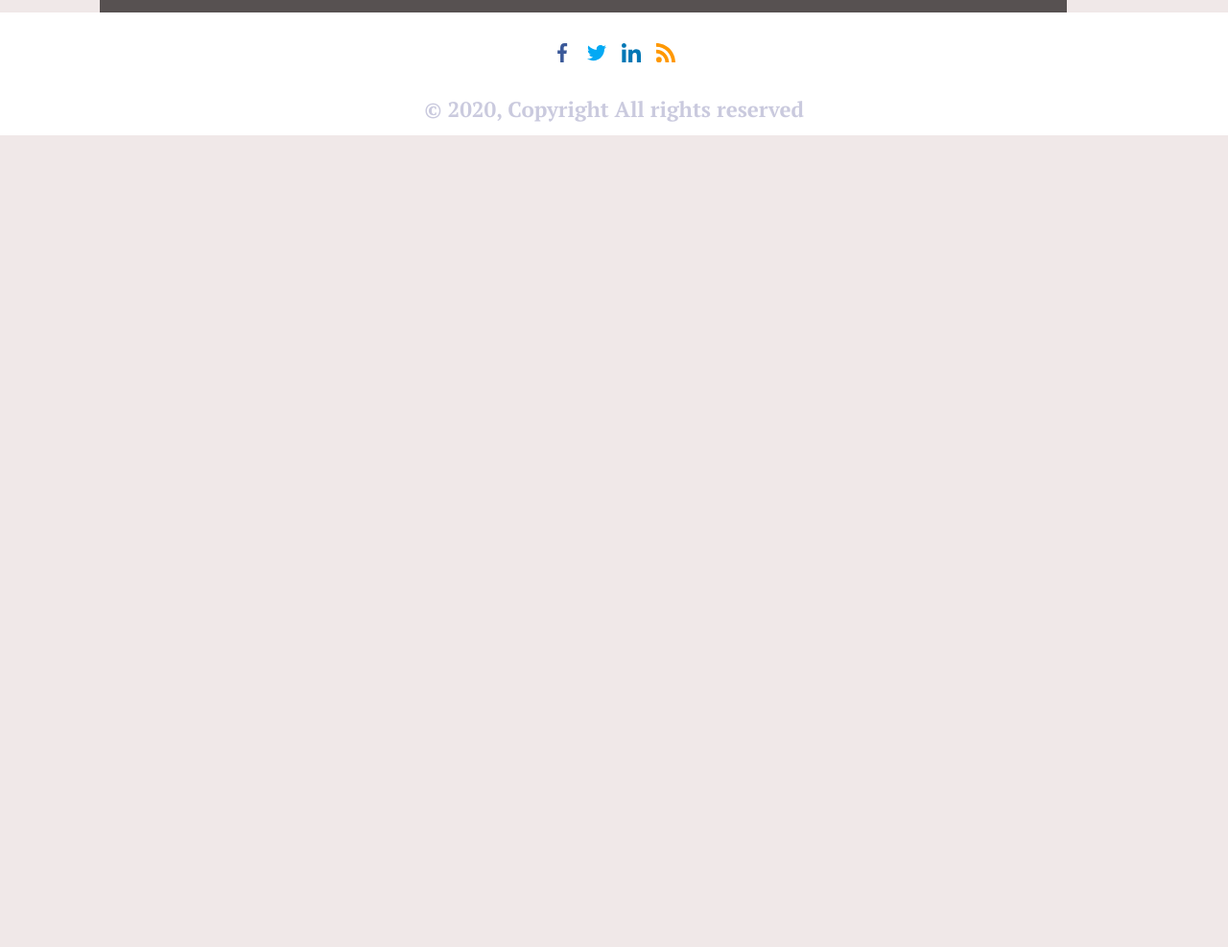
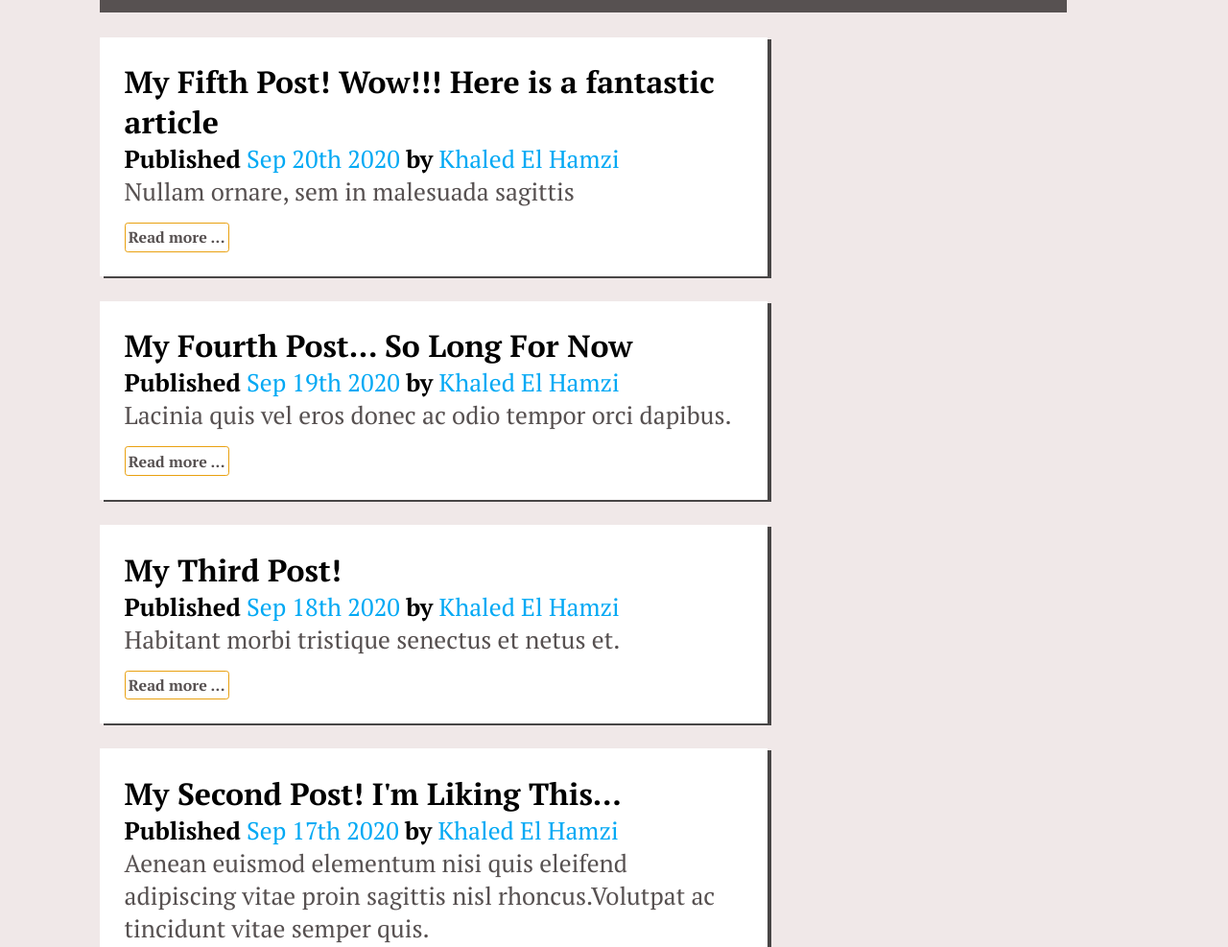
Before and after one commit to itsyst/gatsby-blog, a Gatsby site: page / in a window 1280 px wide. Shown: the part 1091-2078 px from the top of the page at 96% size. Before the commit the page ends 1232 px from the top, so only its background shows below. Built offline with nearby package versions, Linux system fonts and the light colour scheme; Gatsby itself is replaced by a stand-in of ours; some packages are replaced by stand-ins of ours.

Commit message:
created post card component

```diff
--- /dev/null
+++ b/src/components/ComponentButton.js
@@ -0,0 +1,10 @@
+import React from "react"
+import { ButtonWrapper } from "./styles"
+
+export const Button = ({ children, href }) => {
+    return (
+        <ButtonWrapper to={"/" + href}>
+            {children}
+        </ButtonWrapper>
+    )
+}
--- /dev/null
+++ b/src/components/ComponentPost.js
@@ -0,0 +1,46 @@
+import React from "react"
+import { PostCard } from "../components"
+import { graphql, useStaticQuery } from "gatsby"
+
+export const Post = () => {
+
+    const data = useStaticQuery(graphql`
+        query {
+            allMdx (sort:{fields:[frontmatter___date],order:DESC}) {
+                edges {
+                    node {
+                        id
+                        frontmatter {
+                            title
+                            date(formatString:"MMM Do YYYY")
+                            author
+                            slug
+                            excerpt
+                            featureImage {
+                                childImageSharp {
+                                    fluid {
+                                    ...GatsbyImageSharpFluid
+                                }
+                            }
+                        }
+                    }
+                }
+            }
+        }
+    }
+    `)
+    return (
+        <div>
+            {data.allMdx.edges.map(({ node }) => (
+                <PostCard
+                    id={node.id}
+                    title={node.frontmatter.title}
+                    date={node.frontmatter.date}
+                    author={node.frontmatter.author}
+                    slug={node.frontmatter.slug}
+                    excerpt={node.frontmatter.excerpt}
+                />
+            ))}
+        </div>
+    )
+}
--- /dev/null
+++ b/src/components/ComponentPostCard.js
@@ -0,0 +1,16 @@
+import React from "react"
+import { ButtonWrapper, PostCardWrapper, H1, P, SPAN } from "./styles"
+
+
+export const PostCard = ({ title, date, author, excerpt, slug}) => {
+
+    return (
+        <PostCardWrapper>
+            <H1>{title}</H1>
+            <P color="blue"><SPAN color="black">Published</SPAN> {date} <SPAN color="black">by</SPAN> {author}</P>
+            <P color="greyDark">{excerpt}</P>
+            <ButtonWrapper href={slug}>Read more ...</ButtonWrapper>
+        </PostCardWrapper>
+    )
+
+}
--- a/src/components/index.js
+++ b/src/components/index.js
@@ -1,3 +1,4 @@
+export * from "./ComponentButton"
 export * from "./ComponentContainer"
 export * from "./ComponentContent"
 export * from "./ComponentFooter"
@@ -8,3 +9,5 @@ export * from "./ComponentHeaderSImageLeft"
 export * from "./ComponentHeaderSImageMiddle"
 export * from "./ComponentHeaderSImageRight"
 export * from "./ComponentNav"
+export * from "./ComponentPost"
+export * from "./ComponentPostCard"
--- /dev/null
+++ b/src/components/styles/ElementButton.js
@@ -0,0 +1,20 @@
+import React from "react"
+import styled from "styled-components"
+import { Link } from "gatsby"
+
+export const ButtonWrapper = styled(props => <Link {...props} />)`
+    padding:0.2rem;
+    margin-top: 1rem;
+    border-radius: 0.2rem;
+    color: ${props => props.theme.colors.greyDark};
+    font-weight: ${props => props.theme.weights.xLarge};
+    border: 1px solid ${props => props.theme.colors.orange};
+    cursor: pointer;
+    text-decoration: none;
+
+    :hover,
+    :focus{
+        color: ${props => props.theme.colors.orange};
+
+    }
+`
--- /dev/null
+++ b/src/components/styles/ElementCard.js
@@ -0,0 +1,42 @@
+import styled from "styled-components"
+
+export const PostCardWrapper = styled.div`
+  display: flex;
+  flex-direction: column;
+  align-items: start;
+  background-color:${props => props.theme.colors.white};
+  margin:${props =>
+    `${props.theme.spacings.small} 0`};
+  padding:${props =>
+    `${props.theme.spacings.small}`};
+  box-shadow:${props => props.theme.shadows.shadow1};
+`
+
+export const SidebarWrapper = styled.section`
+  display:none;
+
+@media ${props => props.theme.breakpoints.tablet} {
+    display:grid;
+    grid-column: 6 /-1;
+    height:20vh;
+  }
+
+  @media ${props => props.theme.breakpoints.desktop} {
+    grid-column: 9 / span 5;
+  }
+`
+export const SideCardWrapper = styled.section`
+  display: flex;
+  flex-direction: column;
+  align-items: start;
+  background-color:${props => props.theme.colors.white};
+  margin:${props =>
+    `${props.theme.spacings.small} 0`};
+  padding:${props =>
+    `${props.theme.spacings.small}`};
+
+  img{
+    width:50%;
+    height:50%;
+  }
+`
--- a/src/components/styles/index.js
+++ b/src/components/styles/index.js
@@ -1,3 +1,5 @@
+export * from "./ElementButton"
+export * from "./ElementCard"
 export * from "./ElementContainer"
 export * from "./ElementContent"
 export * from "./ElementFooter"
--- a/src/pages/index.js
+++ b/src/pages/index.js
@@ -1,11 +1,13 @@
 import React from "react"
-import { Container, Header, Content } from "../components"
+import { Container, Header, Content, Post } from "../components"
 
 const IndexPage = () => {
   return (
     <Container>
       <Header />
-      <Content />
+      <Content>
+        <Post />
+      </Content>
     </Container>
   )
 }
--- a/src/posts/post1/index.mdx
+++ b/src/posts/post1/index.mdx
@@ -1,6 +1,7 @@
 ---
 title: My First Post! Hello!
 date: 2020-09-16
+author: Khaled El Hamzi
 slug: post1
 featureImage: nature.jpg
 excerpt: Posuere morbi leo urna molestie at.
--- a/src/posts/post2/index.mdx
+++ b/src/posts/post2/index.mdx
@@ -1,6 +1,7 @@
 ---
 title: My Second Post! I'm Liking This...
 date: 2020-09-17
+author: Khaled El Hamzi
 slug: post2
 featureImage: mountains.jpg
 excerpt: Aenean euismod elementum nisi quis eleifend adipiscing vitae proin sagittis nisl rhoncus.Volutpat ac tincidunt vitae semper quis.
--- a/src/posts/post3/index.mdx
+++ b/src/posts/post3/index.mdx
@@ -1,6 +1,7 @@
 ---
 title: My Third Post!
 date: 2020-09-18
+author: Khaled El Hamzi
 slug: post3
 featureImage: river.jpg
 excerpt: Habitant morbi tristique senectus et netus et.
--- a/src/posts/post4/index.mdx
+++ b/src/posts/post4/index.mdx
@@ -1,6 +1,7 @@
 ---
 title: My Fourth Post... So Long For Now
 date: 2020-09-19
+author: Khaled El Hamzi
 slug: post4
 featureImage: island.jpg
 excerpt: Lacinia quis vel eros donec ac odio tempor orci dapibus.
--- a/src/posts/post5/index.mdx
+++ b/src/posts/post5/index.mdx
@@ -1,6 +1,7 @@
 ---
 title: My Fifth Post! Wow!!! Here is a fantastic article
 date: 2020-09-20
+author: Khaled El Hamzi
 slug: post5
 featureImage: waterfall.jpg
 excerpt: Nullam ornare, sem in malesuada sagittis
```
